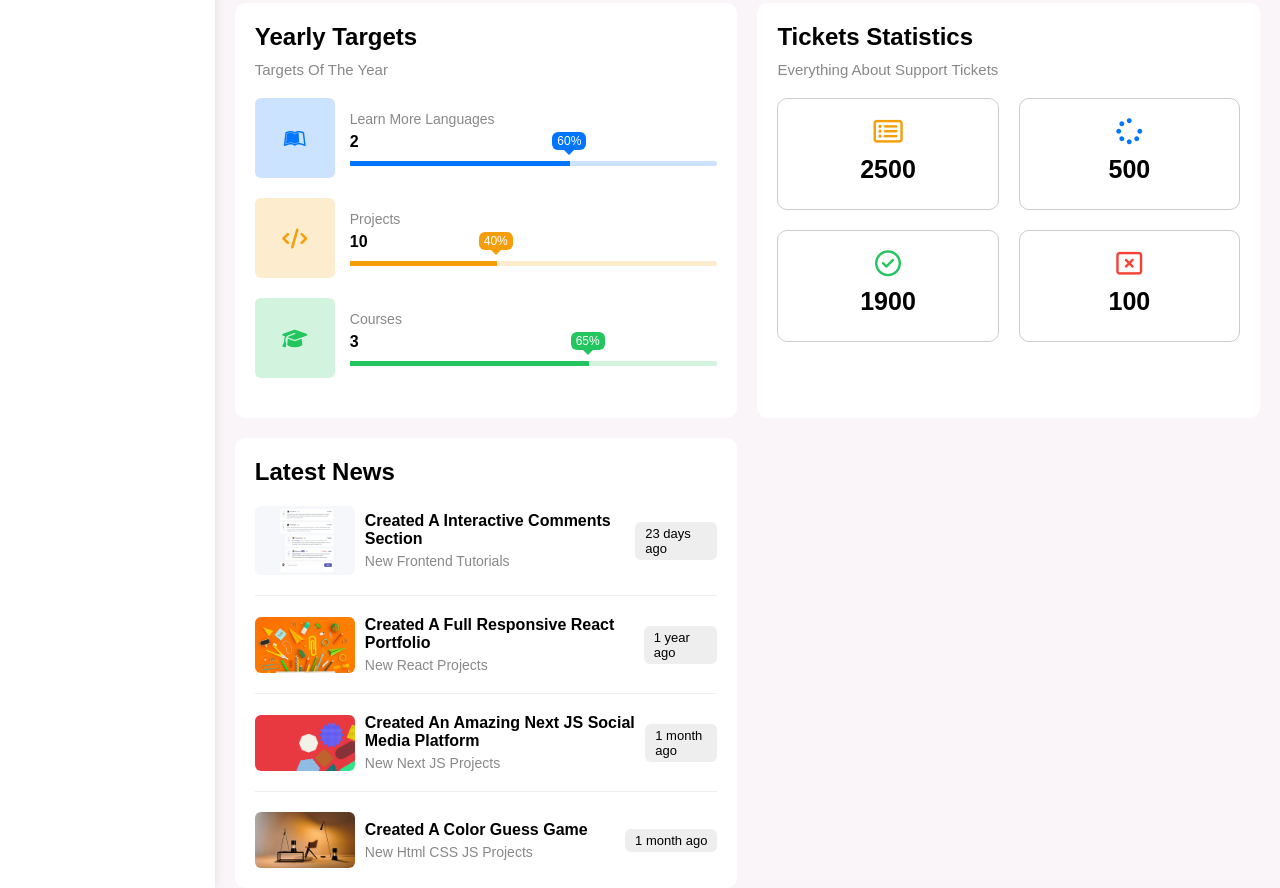
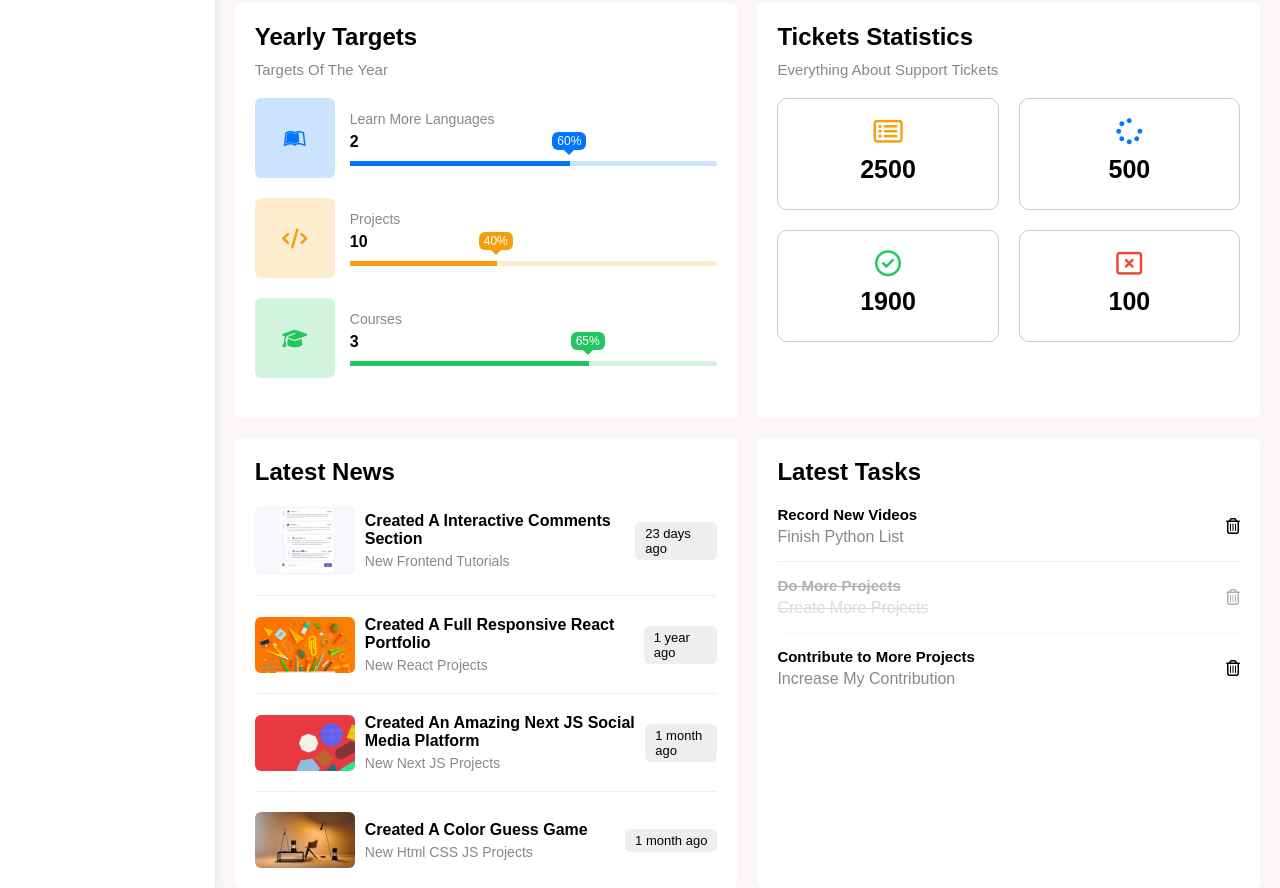
Before and after one commit to Programming-School-Pro-Coding/Template-2, a plain HTML site: page index.html in a window 1280 px wide. Shown: the part 575-1463 px from the top of the page. Drawn offline with Linux system fonts and the light colour scheme.

Commit message:
Tasks Widget Added

```diff
--- a/css/framework.css
+++ b/css/framework.css
@@ -159,6 +159,11 @@
     padding: 4px 10px;
     border-radius: 6px;
 }
+.container {
+    padding: 20px;
+    background-color: white;
+    border-radius: 6px;
+}
 /* End Components */
 /* Start Border */
 .rad-6 {
--- a/css/main.css
+++ b/css/main.css
@@ -344,3 +344,27 @@ ul {
     }
 }
 /* End Latest News */
+/* Start Tasks */
+.tasks .task-row:not(:last-of-type) {
+    margin-bottom: 15px;
+    padding-bottom: 15px;
+    border-bottom: 1px solid #EEE;
+}
+.tasks .info {
+    flex-grow: 1;
+}
+.tasks .done {
+    opacity: 0.3;
+}
+.tasks .done h3,
+.tasks .done p {
+    text-decoration: line-through;
+}
+.tasks .delete {
+    cursor: pointer;
+    transition: 0.3s;
+}
+.tasks .delete:hover {
+    color: var(--red-color);
+}
+/* End Tasks */
--- a/index.html
+++ b/index.html
@@ -144,7 +144,7 @@
           </div>
           <!-- End Welcome Widget -->
           <!-- Start Quick Draft Widget -->
-          <div class="quick-draft p-20 bg-white rad-10">
+          <div class="quick-draft container">
             <h2 class="mt-0 mb-10">Quick Draft</h2>
             <p class="mt-0 mb-20 c-gey fs-15">Write A Draft for Your Ideas</p>
             <form>
@@ -166,7 +166,7 @@
           </div>
           <!-- End Quick Draft Widget -->
           <!-- Start Targets -->
-          <div class="targets p-20 bg-white rad-10">
+          <div class="targets container">
             <h2 class="mt-0 mb-10">Yearly Targets</h2>
             <p class="mt-0 mb-20 c-grey fs-15">Targets Of The Year</p>
             <div class="target-row mb-20 blue center-flex">
@@ -214,7 +214,7 @@
           </div>
           <!-- End Targets -->
           <!-- Start Ticket Widget -->
-          <div class="tickets p-20 bg-white rad-10">
+          <div class="tickets container">
             <h2 class="mt-0 mb-10">Tickets Statistics</h2>
             <p class="mt-0 mb-20 c-grey fs-15">Everything About Support Tickets</p>
             <div class="flex txt-c gap-20 wrap">
@@ -238,7 +238,7 @@
           </div>
           <!-- End Ticket Widget -->
           <!-- Start Latest News -->
-          <div class="latest-news p-20 bg-white rad-10 txt-c-mobile">
+          <div class="latest-news container txt-c-mobile">
             <h2 class="mt-0 mb-20">Latest News</h2>
             <div class="news-row flex align-center">
               <img src="img/News-01.png" alt="">
@@ -274,7 +274,32 @@
             </div>
           </div>
           <!-- End Latest News -->
-        </div>
+          <!-- Start Tasks -->
+          <div class="tasks container">
+            <h2 class="mt-0 mb-20">Latest Tasks</h2>
+            <div class="task-row between-flex">
+              <div class="info">
+                <h3 class="mt-0 mb-5 fs-15">Record New Videos</h3>
+                <p class="m-0 c-grey">Finish Python List</p>
+              </div>
+              <i class="fa-regular fa-trash-can delete"></i>
+            </div>
+            <div class="task-row between-flex done">
+              <div class="info">
+                <h3 class="mt-0 mb-5 fs-15">Do More Projects</h3>
+                <p class="m-0 c-grey">Create More Projects</p>
+              </div>
+              <i class="fa-regular fa-trash-can delete"></i>
+            </div>
+            <div class="task-row between-flex">
+              <div class="info">
+                <h3 class="mt-0 mb-5 fs-15">Contribute to More Projects</h3>
+                <p class="m-0 c-grey">Increase My Contribution</p>
+              </div>
+              <i class="fa-regular fa-trash-can delete"></i>
+            </div>
+          </div>
+          <!-- End Tasks -->
       </div>
     </div>
   </body>
```
